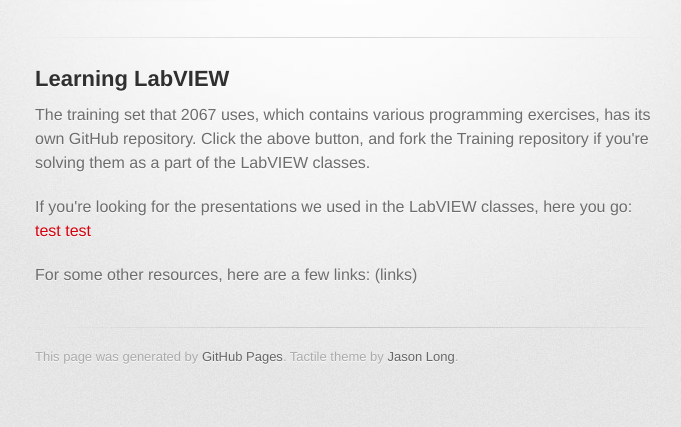
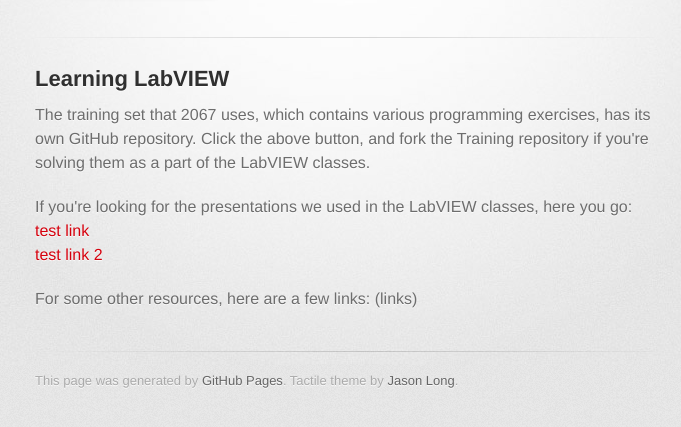
Before and after one commit to applepi-2067/applepi-2067.github.io, a plain HTML site: page index.html in a window 1280 px wide. Shown: the part 209-636 px from the top of the page, without its empty margins (295-976 px from the left). Drawn offline with Linux system fonts and the light colour scheme; a web font is replaced by a local one.

Commit message:
Continuing to mess with things

```diff
--- a/index.html
+++ b/index.html
@@ -34,9 +34,9 @@
 
 <p>The training set that 2067 uses, which contains various programming exercises, has its own GitHub repository. Click the above button, and fork the Training repository if you're solving them as a part of the LabVIEW classes.</p>
 
-<p>If you're looking for the presentations we used in the LabVIEW classes, here you go:
-<a href="http://applepirobotics.org">test</a>
-<a href="http://applepirobotics.org">test</a>
+<p>If you're looking for the presentations we used in the LabVIEW classes, here you go: <br>
+<a href="http://applepirobotics.org">test link</a> <br>
+<a href="http://applepirobotics.org">test link 2</a>
 </p>
 
 <p>For some other resources, here are a few links:
```
